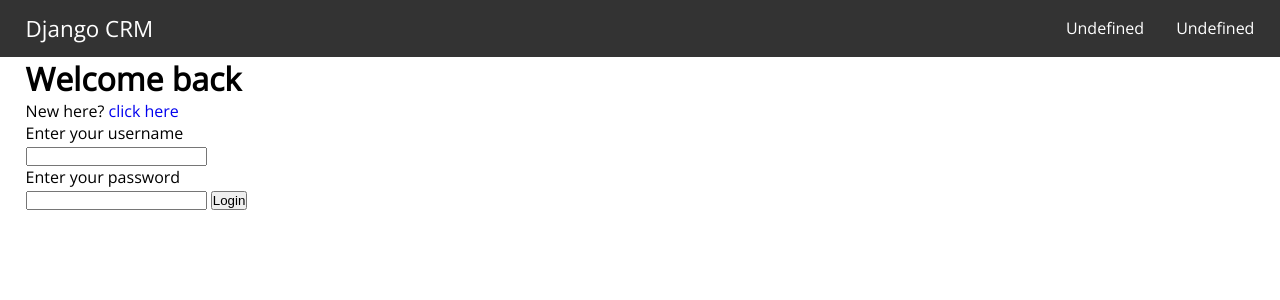
After one commit to joaovitorwitt/django-crm, a Django app: page /login/ in a window 1280 px wide. The commit adds this page. Shown: the top 300 px of the page. Run offline with Django 4.2, Linux system fonts and the light colour scheme.

Commit message:
updating changes

```diff
--- /dev/null
+++ b/dcrm/website/static/styles/styles.css
@@ -0,0 +1,56 @@
+@import url('https://fonts.googleapis.com/css2?family=Open+Sans&display=swap');
+
+* {
+    padding: 0;
+    margin: 0;
+    box-sizing: border;
+}
+
+body {
+    font-family: 'Open Sans', sans-serif;
+    font-size: 16px;
+}
+
+/* general styling */
+ul {
+    list-style: none;
+}
+
+a {
+    text-decoration: none;
+}
+
+/* navbar styling */
+.navbar {
+    background-color: #333;
+    padding: .8rem 2%;
+    display: flex;
+    justify-content: space-between;
+    align-items: center;
+}
+
+.navbar > .logo {
+    font-size: 1.4rem;
+    color: #fefefe;
+}
+
+.link-wrapper {
+    display: flex;
+
+}
+
+.link-list > a {
+    color: white;
+    margin-left: 2rem;
+    transition: 0.2s ease-in;
+}
+
+.link-list > a:hover {
+    color: #cecece;
+}
+
+/* login styling */
+.container {
+    margin: 0 auto;
+    padding: 0 2%;
+}
--- a/dcrm/website/templates/layout.html
+++ b/dcrm/website/templates/layout.html
@@ -1,3 +1,4 @@
+{% load static %}
 <!DOCTYPE html>
 <html lang="en">
 <head>
@@ -5,9 +6,19 @@
     <meta http-equiv="X-UA-Compatible" content="IE=edge">
     <meta name="viewport" content="width=device-width, initial-scale=1.0">
     <title>Website App</title>
-    <link href="{% static '' %}" rel="stylesheet">
+    <link href="{% static 'styles/styles.css' %}" rel="stylesheet">
 </head>
 <body>
 
+    <header class="header">
+        {% include 'navbar.html' %}
+    </header>
+
+
+    <main class="main">
+        {% block body %}
+        {% endblock %}
+    </main>
+
 </body>
 </html>
--- /dev/null
+++ b/dcrm/website/templates/login.html
@@ -0,0 +1,23 @@
+{% extends 'layout.html' %}
+
+{% block body %}
+
+    <div class="container">
+
+        <div class="info">
+            <h1>Welcome back</h1>
+            <p>New here? <a href="{% url 'website:register' %}">click here</a></p>
+        </div>
+
+        <form>
+            <p>Enter your username</p>
+            <input type="text">
+
+            <p>Enter your password</p>
+            <input type="password">
+
+            <input type="submit" value="Login">
+        </form>
+    </div>
+
+{% endblock %}
--- /dev/null
+++ b/dcrm/website/templates/navbar.html
@@ -0,0 +1,14 @@
+<nav class="navbar">
+
+    <a href="{% url 'website:home' %}" class="logo">Django CRM</a>
+
+    <ul class="link-wrapper">
+        <li class="link-list">
+            <a href="">Undefined</a>
+        </li>
+
+        <li class="link-list">
+            <a href="">Undefined</a>
+        </li>
+    </ul>
+</nav>
--- a/dcrm/website/urls.py
+++ b/dcrm/website/urls.py
@@ -7,5 +7,6 @@ app_name = 'website'
 
 urlpatterns = [
     path("", views.home, name="home"),
-
+    path("login/", views.login_user, name="login"),
+    path("register/", views.register_user, name="register")
 ]
--- a/dcrm/website/views.py
+++ b/dcrm/website/views.py
@@ -3,3 +3,11 @@ from django.shortcuts import render
 # Create your views here.
 def home(request):
     return render(request, 'index.html', {})
+
+
+def login_user(request):
+    return render(request, 'login.html', {})
+
+
+def register_user(request):
+    return render(request, 'register.html', {})
```
Also changed, not shown: dcrm/website/templates/index.html (+7 -0 lines), dcrm/website/templates/register.html (added, +17 -0 lines).
